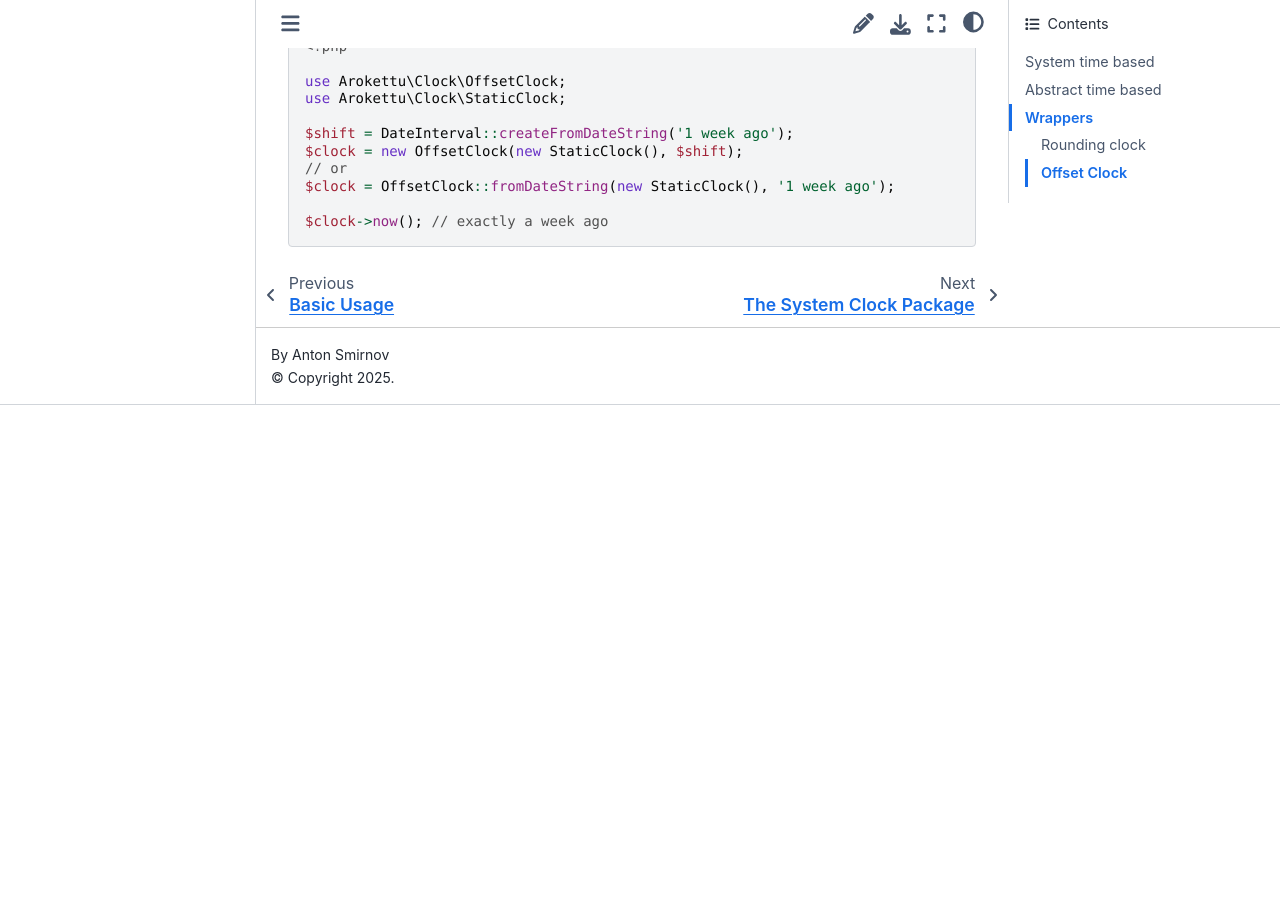
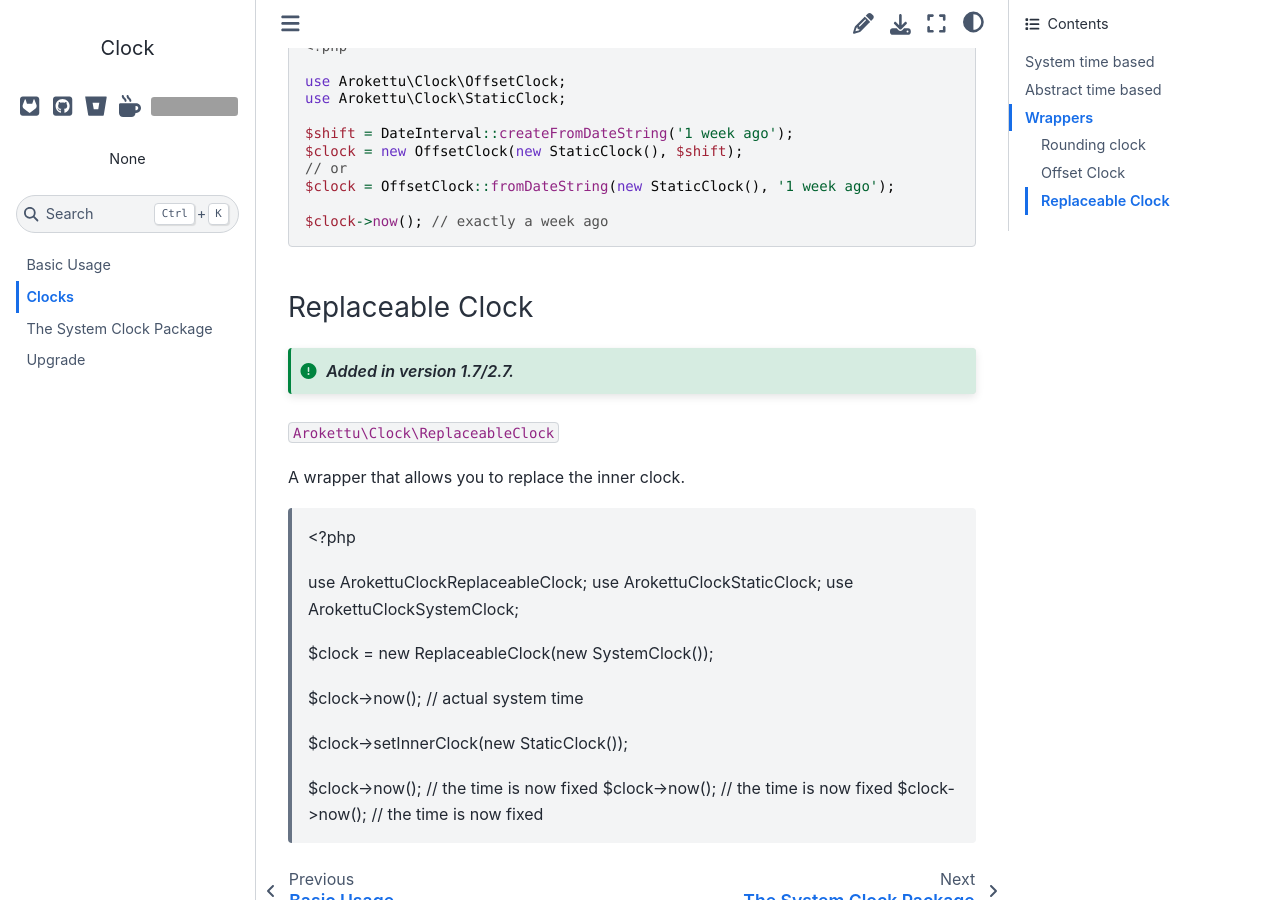
Before and after one commit to arokettu/php-clock, a Sphinx documentation site: the page built from docs/clocks.rst, in a window 1280 px wide and 900 px high, scrolled down 5108 px. Built offline with Sphinx 7.4.7 and the Sphinx Book theme 1.1.4, drawn with Linux system fonts in a browser that asks for light colours; before the commit the page ends 5513 px from its top, so only the background shows below that; grey boxes are pictures that could not be loaded.

Commit message:
Document changes

```diff
--- a/docs/clocks.rst
+++ b/docs/clocks.rst
@@ -237,3 +237,28 @@ A wrapper clock with a constant time shift::
     $clock = OffsetClock::fromDateString(new StaticClock(), '1 week ago');
 
     $clock->now(); // exactly a week ago
+
+Replaceable Clock
+-----------------
+
+.. versionadded:: 1.7/2.7
+
+``Arokettu\Clock\ReplaceableClock``
+
+A wrapper that allows you to replace the inner clock.
+
+    <?php
+
+    use Arokettu\Clock\ReplaceableClock;
+    use Arokettu\Clock\StaticClock;
+    use Arokettu\Clock\SystemClock;
+
+    $clock = new ReplaceableClock(new SystemClock());
+
+    $clock->now(); // actual system time
+
+    $clock->setInnerClock(new StaticClock());
+
+    $clock->now(); // the time is now fixed
+    $clock->now(); // the time is now fixed
+    $clock->now(); // the time is now fixed
```
Also changed, not shown: README.md (+1 -0 lines).
